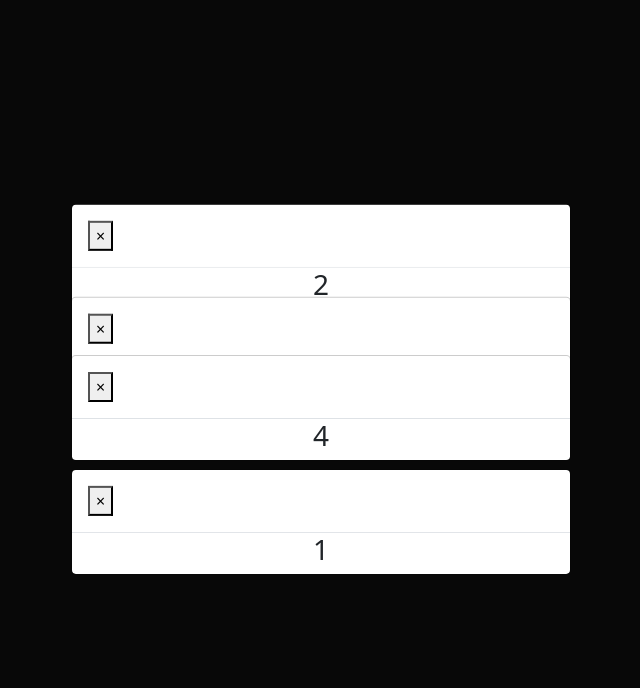
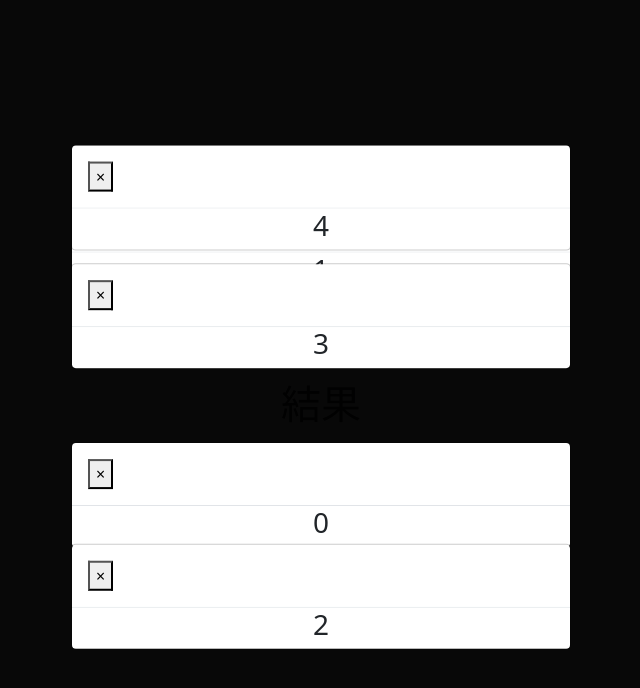
Before and after one commit to isseiezawa/Remove-Ads-Lesson, a Vue app: page /lesson in a window 1280 px wide. Shown: the top 688 px of the page, without its empty margins (319-959 px from the left). Built offline with nearby package versions, Linux system fonts and the light colour scheme.

Commit message:
Add: timerのコンポーネント作成

```diff
--- a/src/components/LessonPage.vue
+++ b/src/components/LessonPage.vue
@@ -7,17 +7,21 @@
         </transition>
       </div>
     </div>
+    <timer-component ref="timer" />
+    <button @click="lessonStart" class="btn btn-danger">広告っぽいものを出す</button>
   </div>
 </template>
 
 <script>
-import anime from 'animejs';
-import ModalBlock from './ModalBlock.vue';
+import anime from 'animejs'
+import ModalBlock from './ModalBlock.vue'
+import TimerComponent from './TimerComponent.vue'
 
 export default {
   name: 'lesson-page',
   components: {
-    ModalBlock
+    ModalBlock,
+    TimerComponent
   },
   data() {
     return {
@@ -29,12 +33,19 @@
     return this.animateBlocks()
   },
   methods: {
+    lessonStart() {
+      this.$refs.timer.clearAll();
+      this.$refs.timer.startTimer();
+      this.handleCreateModal();
+    },
     handleCloseModal(e) {
       this.soundEffect.load();
       this.soundEffect.currentTime= 0;
       this.soundEffect.play();
       this.isModal.splice(e-1, 1, false);
       console.log(this.isModal)
+
+      if(this.isModal[0] == false) this.$refs.timer.stopTimer();
     },
     animateBlocks() {
       anime({
--- /dev/null
+++ b/src/components/TimerComponent.vue
@@ -0,0 +1,82 @@
+<template>
+  <div class="center aligned row">
+    <h1 class="ui header">結果</h1>
+    <div class="column">
+      <h3 class="">
+        {{ minutes | zeroPad }} :
+        {{ seconds | zeroPad }} :
+        {{ milliSeconds | zeroPad(3) }}
+      </h3>
+    </div>
+  </div>
+</template>
+
+<script>
+
+export default {
+  name: 'timer-component',
+  data() {
+    return {
+      animateFrame: 0,
+      nowTime: 0,
+      diffTime: 0,
+      startTime: 0,
+      isRunning: false
+    }
+  },
+  methods: {
+    // 現在時刻から引数に渡した数値を startTime に代入
+    setSubtractStartTime: function (time) {
+      var start_time = typeof time !== 'undefined' ? time : 0;
+      this.startTime = Math.floor(performance.now() - start_time);
+    },
+    // タイマーをスタートさせる
+    startTimer: function () {
+      // loop()内で this の値が変更されるので退避
+      var vm = this;
+      vm.setSubtractStartTime(vm.diffTime);
+      // ループ処理
+      (function loop(){
+        vm.nowTime = Math.floor(performance.now());
+        vm.diffTime = vm.nowTime - vm.startTime;
+        vm.animateFrame = requestAnimationFrame(loop);
+      }());
+      vm.isRunning = true;
+    },
+    // タイマーを停止させる
+    stopTimer: function () {
+      this.isRunning = false;
+      cancelAnimationFrame(this.animateFrame);
+    },
+    // 初期化
+    clearAll: function () {
+      this.startTime = 0;
+      this.nowTime = 0;
+      this.diffTime = 0;
+      this.stopTimer();
+      this.animateFrame = 0;
+    }
+  },
+  computed: {
+    // 分数を計算 (60分になったら0分に戻る)
+    minutes: function () {
+      return Math.floor(this.diffTime / 1000 / 60) % 60;
+    },
+    // 秒数を計算 (60秒になったら0秒に戻る)
+    seconds: function () {
+      return Math.floor(this.diffTime / 1000) % 60;
+    },
+    // ミリ数を計算 (1000ミリ秒になったら0ミリ秒に戻る)
+    milliSeconds: function () {
+      return Math.floor(this.diffTime % 1000);
+    }
+  },
+  filters: {
+    // ゼロ埋めフィルタ 引数に桁数を入力する
+    zeroPad: function(value, num){
+      var zero_num = typeof num !== 'undefined' ? num : 2;
+      return value.toString().padStart(zero_num,"0");
+    }
+  }
+}
+</script>
```
